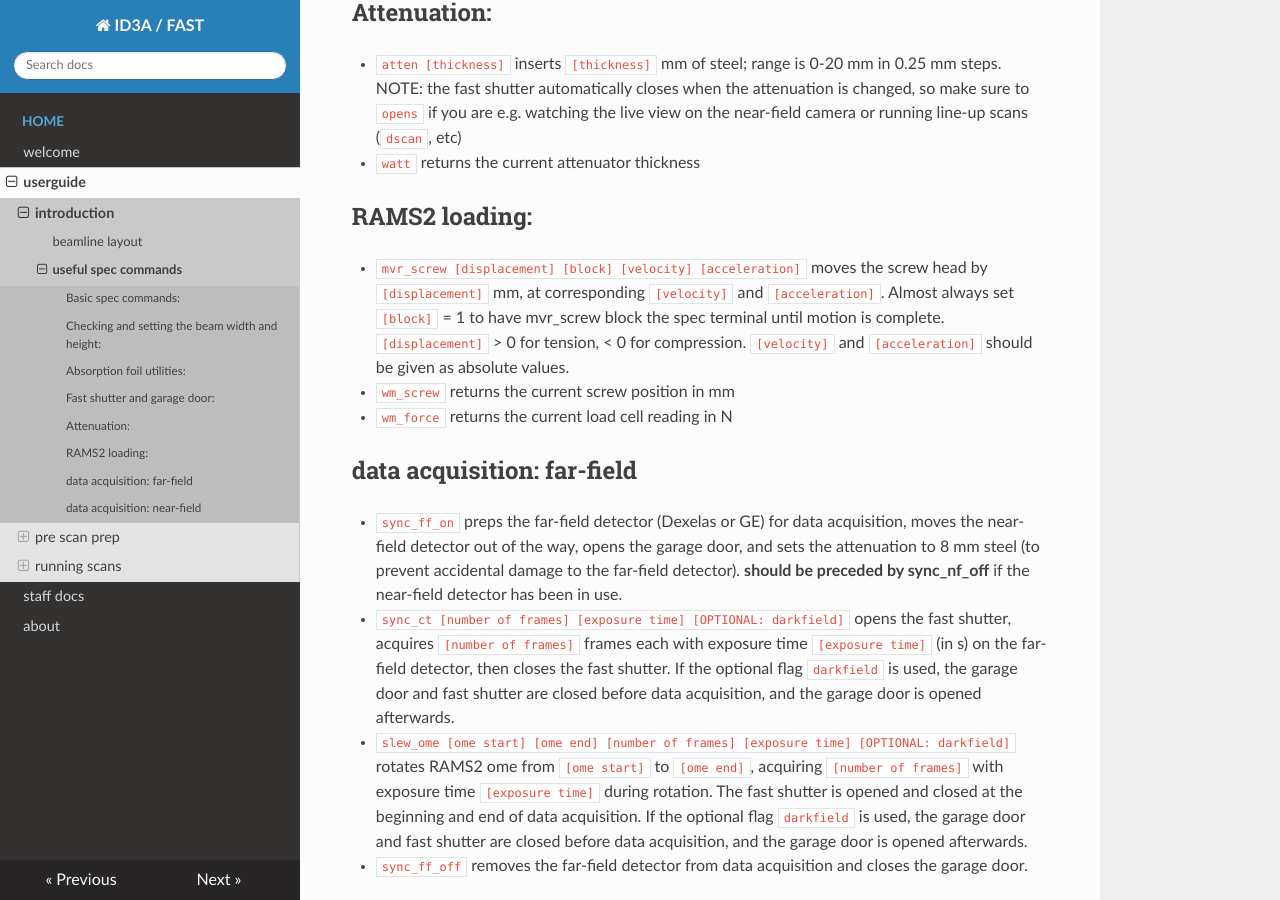
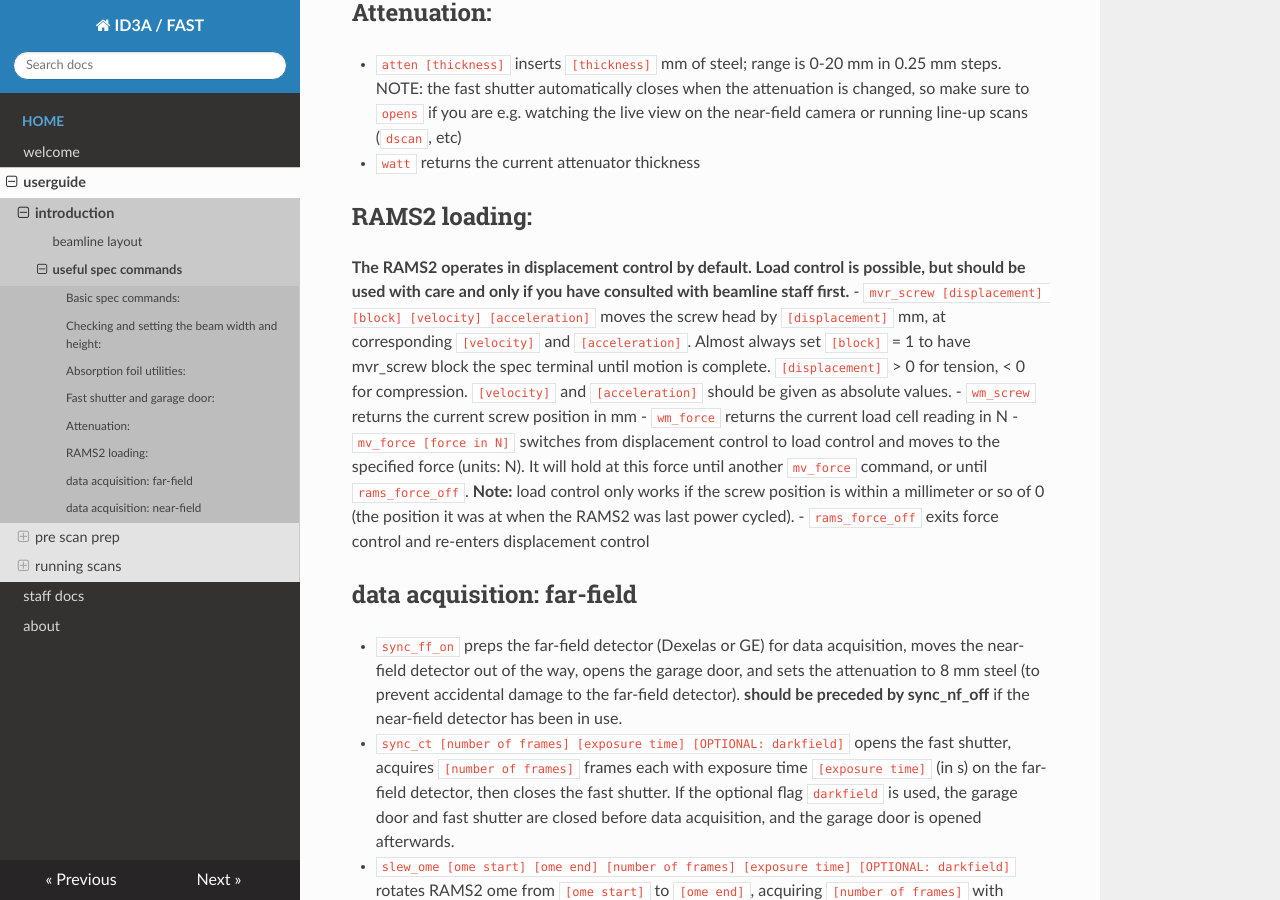
Before and after one commit to ksg52/CHESS-ID3A-FAST, an MkDocs documentation site: the page built from docs/userguide/intro/3a_spec_guide.md, in a window 1280 px wide and 900 px high, scrolled down 1353 px. Built offline with MkDocs 1.6.1, drawn with Linux system fonts in a browser that asks for light colours; nearby versions of some CDN libraries.

Commit message:
Update 3a_spec_guide.md

````diff
--- a/docs/userguide/intro/3a_spec_guide.md
+++ b/docs/userguide/intro/3a_spec_guide.md
@@ -43,9 +43,12 @@ spec.log for a given sample is saved in /nfs/chess/raw/[run cycle ID]/id3a/[user
 -	```watt``` returns the current attenuator thickness
 
 ##RAMS2 loading:
+**The RAMS2 operates in displacement control by default. Load control is possible, but should be used with care and only if you have consulted with beamline staff first.**
 -	```mvr_screw [displacement] [block] [velocity] [acceleration]``` moves the screw head by ```[displacement]``` mm, at corresponding ```[velocity]``` and ```[acceleration]```. Almost always set ```[block]``` = 1 to have mvr_screw block the spec terminal until motion is complete. ```[displacement]``` > 0 for tension, < 0 for compression. ```[velocity]``` and ```[acceleration]``` should be given as absolute values.
 -	```wm_screw``` returns the current screw position in mm
 -	```wm_force``` returns the current load cell reading in N
+-	```mv_force [force in N]``` switches from displacement control to load control and moves to the specified force (units: N). It will hold at this force until another ```mv_force``` command, or until ```rams_force_off```. **Note:** load control only works if the screw position is within a millimeter or so of 0 (the position it was at when the RAMS2 was last power cycled).
+-	```rams_force_off``` exits force control and re-enters displacement control
 
 ##data acquisition: far-field
 - ```sync_ff_on``` preps the far-field detector (Dexelas or GE) for data acquisition, moves the near-field detector out of the way, opens the garage door, and sets the attenuation to 8 mm steel (to prevent accidental damage to the far-field detector). **should be preceded by sync_nf_off** if the near-field detector has been in use.
````
